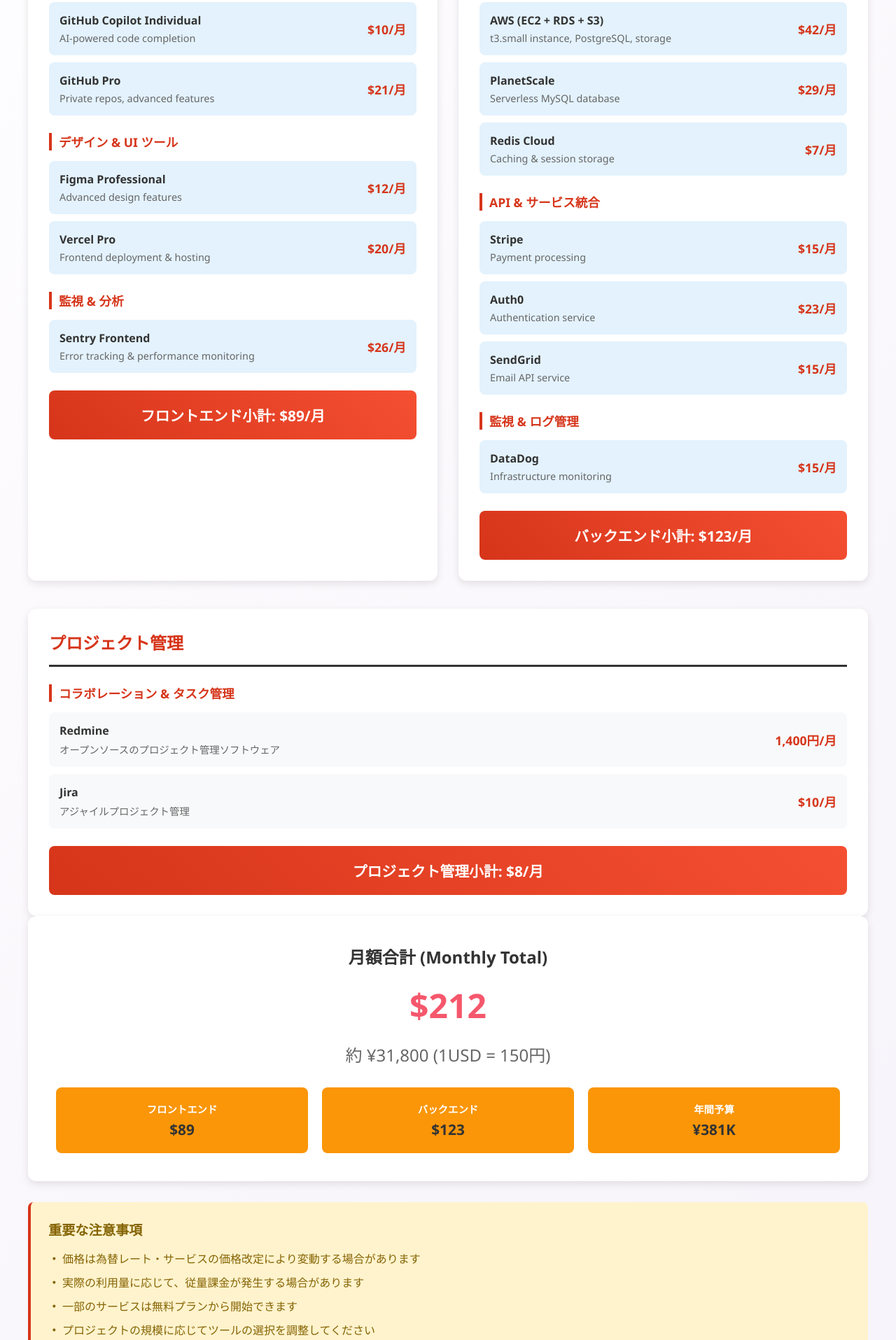
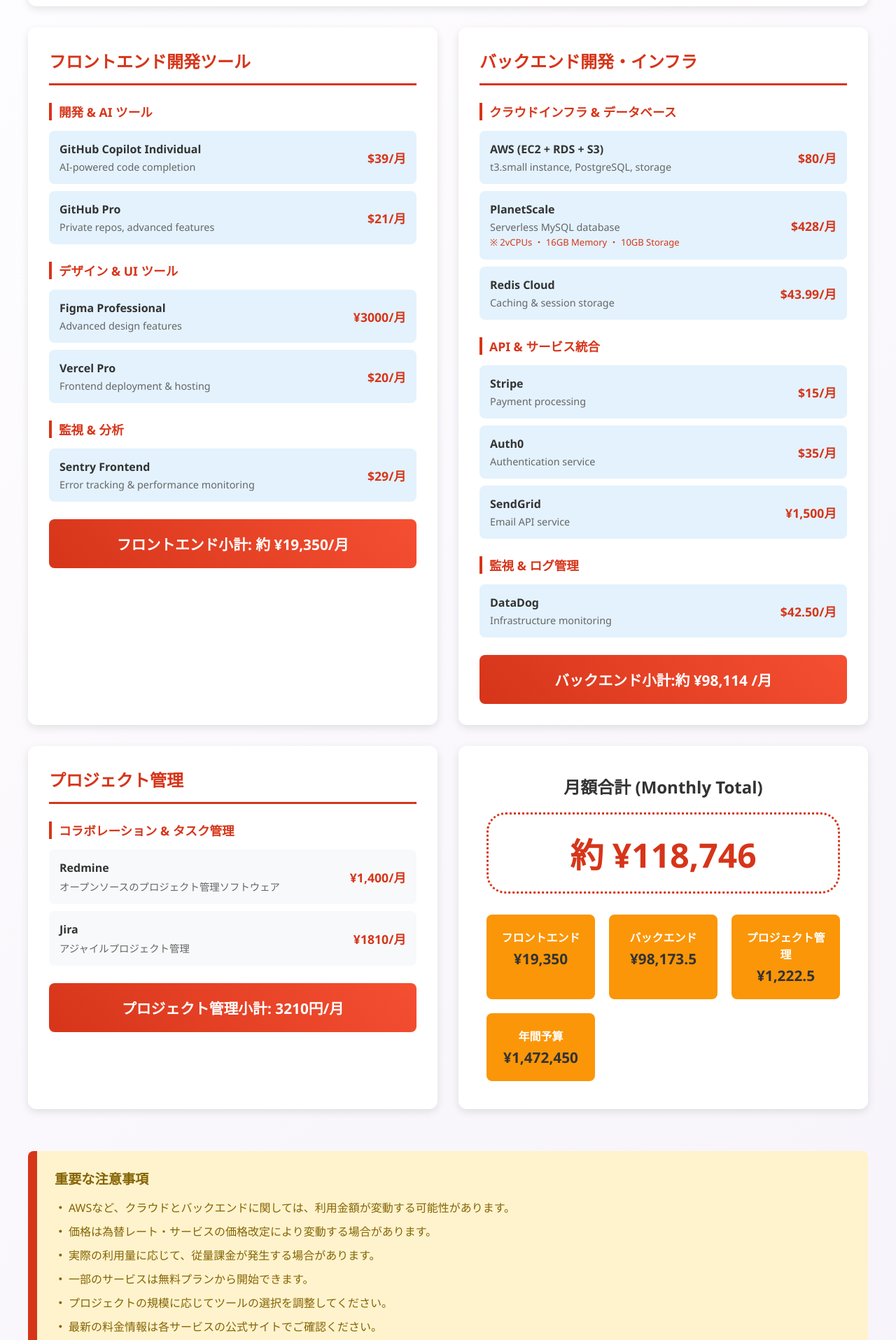
Before and after one commit to phyu-yuime/quotation, a plain HTML site: page index.html in a window 1280 px wide. Shown: the part 885-2800 px from the top of the page at 70% size. Drawn offline with Linux system fonts and the light colour scheme.

Commit message:
update quotation page

```diff
--- a/index.html
+++ b/index.html
@@ -1,10 +1,17 @@
 <!DOCTYPE html>
 <html lang="ja">
+
+<head>
 
     <head>
         <meta charset="UTF-8">
         <meta name="viewport" content="width=device-width, initial-scale=1.0">
         <title>フルスタックプロジェクト見積もりツール</title>
+        <link rel="icon" href="favicon.ico" type="image/x-icon">
+        <link rel="icon" href="assets/icons/favicon.png" type="image/png">
+
+    </head>
+
     <style>
         * {
             margin: 0;
@@ -28,7 +35,7 @@
         .header {
             text-align: center;
             color: #000000;
-            margin-bottom: 40px;
+            margin: 30px 0 40px 0;
         }
 
         .header h1 {
@@ -39,9 +46,14 @@
         }
 
         .header p {
-            font-size: 1.1rem;
+            font-size: 1rem;
             opacity: 0.9;
-            color: #d6351a;
+            color: #333333;
+            font-weight: 500;
+        }
+
+        .main-title {
+            margin: 15px 0 10px 0;
         }
 
         .reference-section {
@@ -99,6 +111,17 @@
             color: #667eea;
         }
 
+        .red {
+            color: #d6351a;
+            font-size: 13px;
+        }
+
+        .amount {
+            margin-top: 10px;
+            color: #d6351a !important;
+            font-weight: 600;
+        }
+
         .control-buttons {
             display: flex;
             gap: 15px;
@@ -138,7 +161,7 @@
         .section-header {
             margin-bottom: 25px;
             padding-bottom: 15px;
-            border-bottom: 3px solid;
+            border-bottom: 3px solid #d6351a;
         }
 
         .frontend-section .section-header {
@@ -249,14 +272,18 @@
         .total-amount {
             font-size: 3rem;
             font-weight: bold;
-            color: #f5576c;
+            color: #d6351a;
             margin: 20px 0;
+            border: 3px dotted;
+            padding: 20px;
+            border-radius: 27px;
         }
 
         .yen-amount {
             font-size: 1.5rem;
             color: #666;
             margin-bottom: 30px;
+            text-align: center;
         }
 
         .breakdown {
@@ -274,7 +301,7 @@
         }
 
         .breakdown-label {
-            font-size: 0.9rem;
+            font-size: 1rem;
             color: #fff;
             margin-bottom: 5px;
             font-weight: 600;
@@ -291,7 +318,8 @@
             border-radius: 8px;
             padding: 25px;
             margin-top: 30px;
-            border-left: 4px solid #d6351a;
+            border-left: 13px solid #d6351a;
+            grid-column: 1 / -1;
         }
 
         .notes h3 {
@@ -348,9 +376,11 @@
 <body>
     <div class="container">
         <div class="header">
-            <h1>フルスタックプロジェクト見積もり</h1>
+            <img src="assets/logo.png" />
+            <h1 class="main-title">フルスタックプロジェクト見積もり</h1>
             <p>モダンなWeb開発ツールの月額コスト計算ツール</p>
         </div>
+
 
         <!-- Reference Sites Section -->
         <div class="reference-section">
@@ -453,7 +483,7 @@
                             <p>AI-powered code completion</p>
                         </div>
                         <div class="tool-controls">
-                            <div class="tool-price">$10/月</div>
+                            <div class="tool-price">$39/月</div>
 
                         </div>
                     </div>
@@ -478,7 +508,7 @@
                             <p>Advanced design features</p>
                         </div>
                         <div class="tool-controls">
-                            <div class="tool-price">$12/月</div>
+                            <div class="tool-price">¥3000/月</div>
                         </div>
                     </div>
 
@@ -503,15 +533,16 @@
                             <p>Error tracking & performance monitoring</p>
                         </div>
                         <div class="tool-controls">
-                            <div class="tool-price">$26/月</div>
+                            <div class="tool-price">$29/月</div>
 
                         </div>
                     </div>
                 </div>
 
                 <div class="subtotal" id="frontend-total">
-                    フロントエンド小計: $89/月
+                    フロントエンド小計: 約 ¥19,350/月
                 </div>
+
             </div>
 
             <!-- Backend Section -->
@@ -529,21 +560,23 @@
                             <p>t3.small instance, PostgreSQL, storage</p>
                         </div>
                         <div class="tool-controls">
-                            <div class="tool-price">$42/月</div>
+                            <div class="tool-price">$80/月</div>
 
                         </div>
                     </div>
 
                     <div class="tool-item selected" data-price="29">
                         <div class="tool-info">
-                            <h4>PlanetScale</h4>
-                            <p>Serverless MySQL database</p>
+                            <h4 class="tool-name">PlanetScale</h4>
+                            <p class="tool-description">Serverless MySQL database</p>
+                            <span class="red">※ 2vCPUs ・ 16GB Memory ・ 10GB Storage</span>
                         </div>
                         <div class="tool-controls">
-                            <div class="tool-price">$29/月</div>
+                            <div class="tool-price">$428/月</div>
+                        </div>
 
                     </div>
-                    </div>
+
 
                     <div class="tool-item selected" data-price="7">
                         <div class="tool-info">
@@ -551,7 +584,7 @@
                             <p>Caching & session storage</p>
                         </div>
                         <div class="tool-controls">
-                            <div class="tool-price">$7/月</div>
+                            <div class="tool-price">$43.99/月</div>
 
                         </div>
                     </div>
@@ -577,7 +610,7 @@
                             <p>Authentication service</p>
                         </div>
                         <div class="tool-controls">
-                            <div class="tool-price">$23/月</div>
+                            <div class="tool-price">$35/月</div>
                         </div>
                     </div>
 
@@ -587,7 +620,7 @@
                             <p>Email API service</p>
                         </div>
                         <div class="tool-controls">
-                            <div class="tool-price">$15/月</div>
+                            <div class="tool-price">¥1,500月</div>
 
                         </div>
                     </div>
@@ -602,15 +635,21 @@
                             <p>Infrastructure monitoring</p>
                         </div>
                         <div class="tool-controls">
-                            <div class="tool-price">$15/月</div>
+                            <div class="tool-price">$42.50/月</div>
                         </div>
                     </div>
                 </div>
 
+
+
+
+
                 <div class="subtotal" id="backend-total">
-                    バックエンド小計: $123/月
+                    バックエンド小計:約 ¥98,114 /月
                 </div>
-            </div>
+
+
+
             </div>
 
 
@@ -630,7 +669,7 @@
                             <p>オープンソースのプロジェクト管理ソフトウェア</p>
                         </div>
                         <div>
-                        <span class="tool-price">1,400円/月</span>
+                            <span class="tool-price">¥1,400/月</span>
                             <label class="toggle-switch">
                                 <span class="slider"></span>
                             </label>
@@ -644,7 +683,7 @@
                             <p>アジャイルプロジェクト管理</p>
                         </div>
                         <div>
-                        <span class="tool-price">$10/月</span>
+                            <span class="tool-price">¥1810/月</span>
                             <label class="toggle-switch">
                                 <span class="slider"></span>
                             </label>
@@ -652,42 +691,48 @@
                     </div>
                 </div>
 
-            <div class="subtotal" id="project-subtotal">プロジェクト管理小計: $8/月</div>
+                <div class="subtotal" id="project-subtotal">プロジェクト管理小計: 3210円/月</div>
             </section>
 
 
             <!-- Total Section -->
             <div class="total-section">
                 <h2>月額合計 (Monthly Total)</h2>
-            <div class="total-amount" id="total-amount">$212</div>
-            <div class="yen-amount" id="yen-amount">約 ¥31,800 (1USD = 150円)</div>
+                <div class="total-amount" id="total-amount">約 ¥118,746</div>
 
                 <div class="breakdown">
                     <div class="breakdown-item">
                         <div class="breakdown-label">フロントエンド</div>
-                    <div class="breakdown-value" id="frontend-breakdown">$89</div>
+                        <div class="breakdown-value" id="frontend-breakdown">¥19,350</div>
                     </div>
                     <div class="breakdown-item">
                         <div class="breakdown-label">バックエンド</div>
-                    <div class="breakdown-value" id="backend-breakdown">$123</div>
+                        <div class="breakdown-value" id="backend-breakdown">¥98,173.5</div>
+                    </div>
+
+                    <div class="breakdown-item">
+                        <div class="breakdown-label">プロジェクト管理</div>
+                        <div class="breakdown-value" id="backend-breakdown">¥1,222.5</div>
                     </div>
                     <div class="breakdown-item">
                         <div class="breakdown-label">年間予算</div>
-                    <div class="breakdown-value" id="yearly-budget">¥381K</div>
+                        <div class="breakdown-value" id="yearly-budget">¥1,472,450</div>
                     </div>
                 </div>
             </div>
 
-        <div class="notes">
+            <section class="notes">
                 <h3>重要な注意事項</h3>
                 <ul>
-                <li>価格は為替レート・サービスの価格改定により変動する場合があります</li>
-                <li>実際の利用量に応じて、従量課金が発生する場合があります</li>
-                <li>一部のサービスは無料プランから開始できます</li>
-                <li>プロジェクトの規模に応じてツールの選択を調整してください</li>
-                <li>最新の料金情報は各サービスの公式サイトでご確認ください</li>
+                    <li>AWSなど、クラウドとバックエンドに関しては、利用金額が変動する可能性があります。</li>
+                    <li>価格は為替レート・サービスの価格改定により変動する場合があります。</li>
+                    <li>実際の利用量に応じて、従量課金が発生する場合があります。</li>
+                    <li>一部のサービスは無料プランから開始できます。</li>
+                    <li>プロジェクトの規模に応じてツールの選択を調整してください。</li>
+                    <li>最新の料金情報は各サービスの公式サイトでご確認ください。</li>
                 </ul>
-        </div>
+            </section>
+
         </div>
 
 
```
Also changed, not shown: assets/icons/favicon.png (added), assets/logo.png (added). Lines whose indentation alone changed are shown as unchanged.
